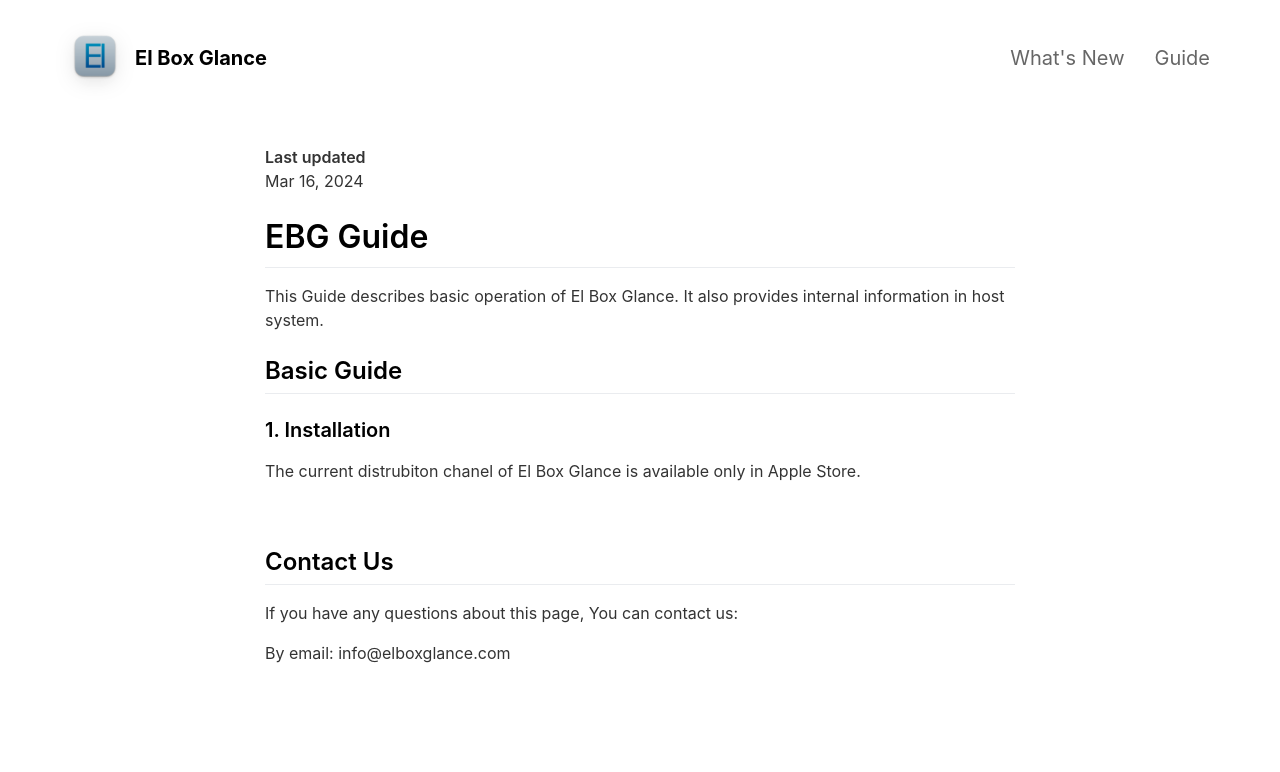
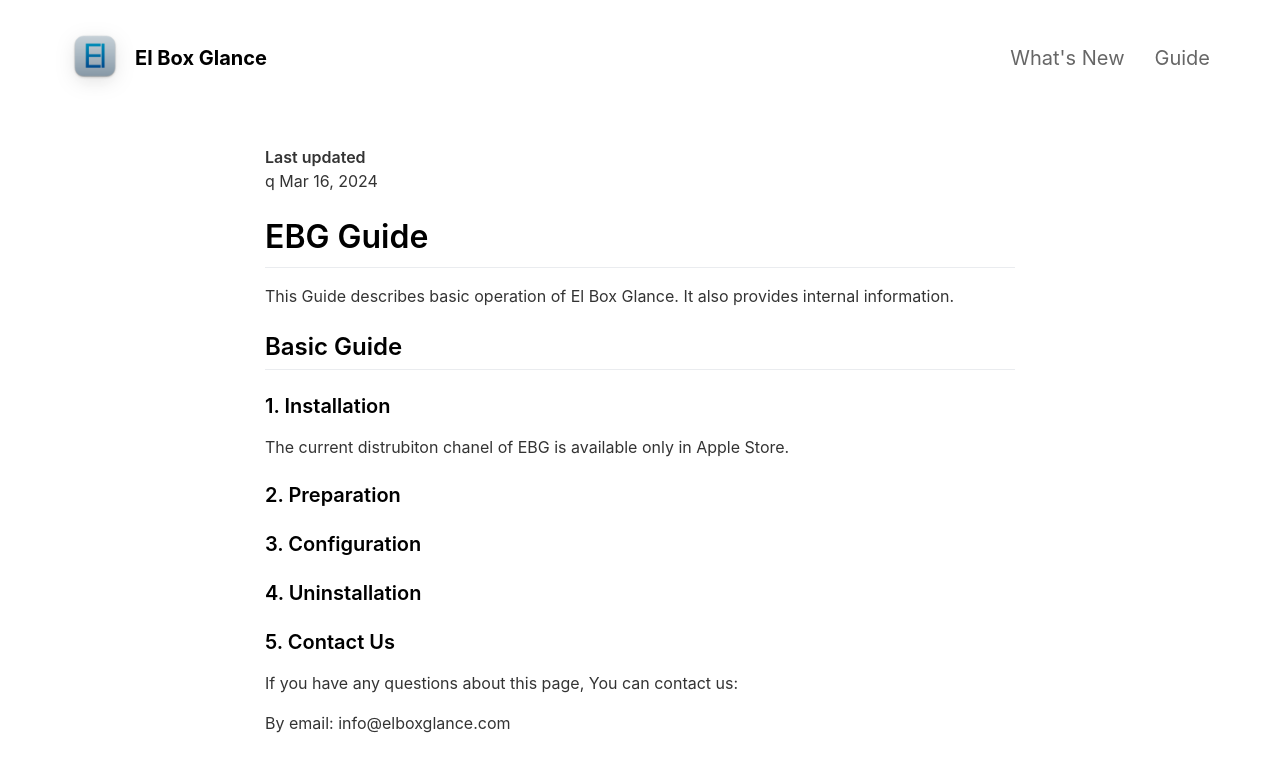
Before and after one commit to i3bit/ebg, a Jekyll site: the page built from _pages/guide.md, in a window 1280 px wide. Shown: the top 772 px of the page. Built offline with Jekyll 4.4.1, drawn with Linux system fonts in a browser that asks for light colours; nearby versions of some CDN libraries.

Commit message:
Update guide.md

```diff
--- a/_pages/guide.md
+++ b/_pages/guide.md
@@ -5,20 +5,24 @@ include_in_header: true
 ---
 
 **Last updated**
-Mar 16, 2024
+q   Mar 16, 2024
 
 # EBG Guide
-This Guide describes basic operation of El Box Glance. It also provides internal information in host system.
+This Guide describes basic operation of El Box Glance. It also provides internal information.
 <br>
 
 ## Basic Guide
 
 ### 1. Installation
-The current distrubiton chanel of El Box Glance is available only in Apple Store.
+The current distrubiton chanel of EBG is available only in Apple Store.
 
-<br>
+### 2. Preparation
 
-## Contact Us
+### 3. Configuration
+
+### 4. Uninstallation
+
+### 5. Contact Us
 If you have any questions about this page, You can contact us:
 
 By email: info@elboxglance.com
```
